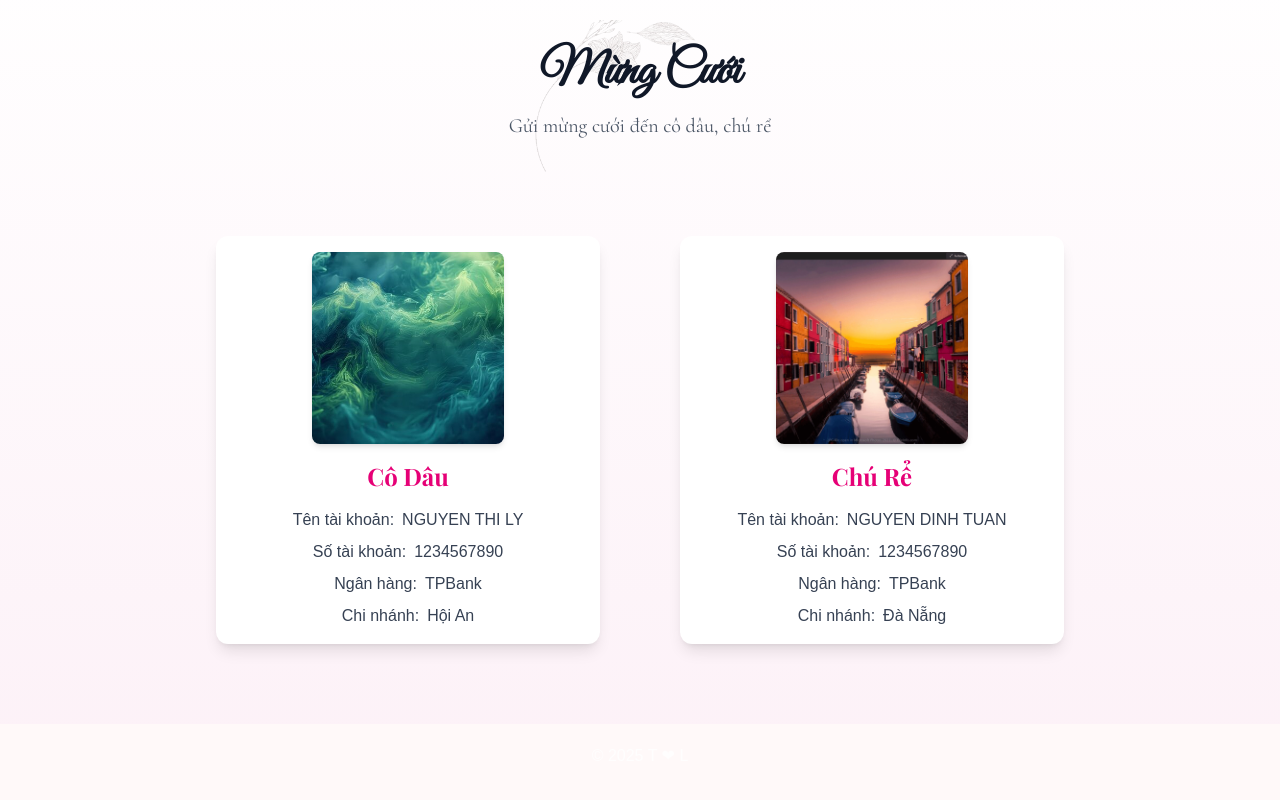
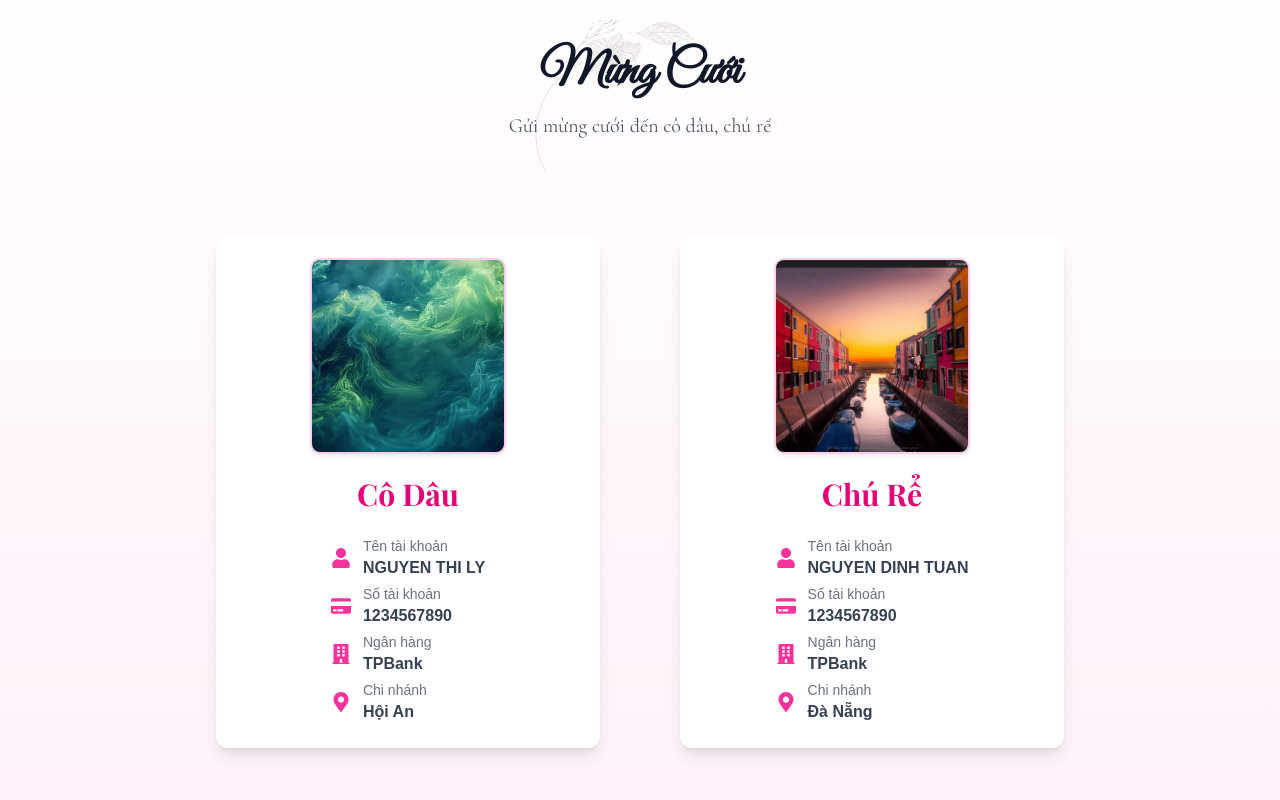
Before and after one commit to TuanNguyen0708/wedding-website, a Next.js app: page / in a window 1280 px wide. Shown: the part 5712-6512 px from the top of the page. Built offline with nearby package versions, Linux system fonts and the light colour scheme; no server answers; the database is empty; a web font is replaced by a local one.

Commit message:
Enhance WeddingGift component by adding icons for bank information fields, improving layout with increased padding, and updating text styles for better readability.

```diff
--- a/src/components/WeddingGift.tsx
+++ b/src/components/WeddingGift.tsx
@@ -5,6 +5,7 @@ import { useState } from "react";
 import Image from "next/image";
 import QRDialog from "./QRDialog";
 import SectionTitle from './SectionTitle';
+import { FaUser, FaCreditCard, FaBuilding, FaMapMarkerAlt } from 'react-icons/fa';
 
 interface BankInfo {
   accountName: string;
@@ -61,15 +62,15 @@ export default function WeddingGift() {
               whileInView={{ opacity: 1, y: 0 }}
               viewport={{ once: true }}
               transition={{ duration: 0.8, delay: index * 0.2 }}
-              className="bg-white rounded-xl shadow-lg overflow-hidden transform hover:scale-105 transition-transform duration-300 max-w-sm mx-auto w-full"
+              className="bg-white rounded-xl shadow-lg overflow-hidden transform hover:scale-105 transition-all duration-300 max-w-sm mx-auto w-full hover:shadow-xl"
             >
-              <div className="p-4">
+              <div className="p-6">
                 <div className="flex flex-col items-center">
                   <motion.button
                     whileHover={{ scale: 1.05 }}
                     whileTap={{ scale: 0.95 }}
                     onClick={() => setSelectedQR(item)}
-                    className="relative w-48 h-48 rounded-lg overflow-hidden shadow-md mb-4"
+                    className="relative w-48 h-48 rounded-lg overflow-hidden shadow-md mb-6 ring-2 ring-pink-200 hover:ring-pink-400 transition-all duration-300"
                   >
                     <Image
                       src={item.qrCode}
@@ -79,27 +80,39 @@ export default function WeddingGift() {
                     />
                   </motion.button>
 
-                  <div className="text-center space-y-4">
-                    <h3 className="font-playfair text-2xl font-bold text-pink-600">
+                  <div className="text-center space-y-6">
+                    <h3 className="font-playfair text-3xl font-bold text-pink-600">
                       {item.name}
                     </h3>
 
-                    <div className="space-y-2 text-gray-700">
-                      <div className="flex items-center justify-center space-x-2">
-                        <span className="font-medium">Tên tài khoản:</span>
-                        <span>{item.bankInfo.accountName}</span>
+                    <div className="space-y-1 text-gray-700 text-left">
+                      <div className="flex items-center space-x-3">
+                        <FaUser className="text-pink-500 text-xl flex-shrink-0" />
+                        <div>
+                          <span className="font-medium block text-sm text-gray-500">Tên tài khoản</span>
+                          <span className="font-semibold">{item.bankInfo.accountName}</span>
+                        </div>
                       </div>
-                      <div className="flex items-center justify-center space-x-2">
-                        <span className="font-medium">Số tài khoản:</span>
-                        <span className="font-mono">{item.bankInfo.accountNumber}</span>
+                      <div className="flex items-center space-x-3">
+                        <FaCreditCard className="text-pink-500 text-xl flex-shrink-0" />
+                        <div>
+                          <span className="font-medium block text-sm text-gray-500">Số tài khoản</span>
+                          <span className="font-mono font-semibold">{item.bankInfo.accountNumber}</span>
+                        </div>
                       </div>
-                      <div className="flex items-center justify-center space-x-2">
-                        <span className="font-medium">Ngân hàng:</span>
-                        <span>{item.bankInfo.bankName}</span>
+                      <div className="flex items-center space-x-3">
+                        <FaBuilding className="text-pink-500 text-xl flex-shrink-0" />
+                        <div>
+                          <span className="font-medium block text-sm text-gray-500">Ngân hàng</span>
+                          <span className="font-semibold">{item.bankInfo.bankName}</span>
+                        </div>
                       </div>
-                      <div className="flex items-center justify-center space-x-2">
-                        <span className="font-medium">Chi nhánh:</span>
-                        <span>{item.bankInfo.branch}</span>
+                      <div className="flex items-center space-x-3">
+                        <FaMapMarkerAlt className="text-pink-500 text-xl flex-shrink-0" />
+                        <div>
+                          <span className="font-medium block text-sm text-gray-500">Chi nhánh</span>
+                          <span className="font-semibold">{item.bankInfo.branch}</span>
+                        </div>
                       </div>
                     </div>
                   </div>
```
